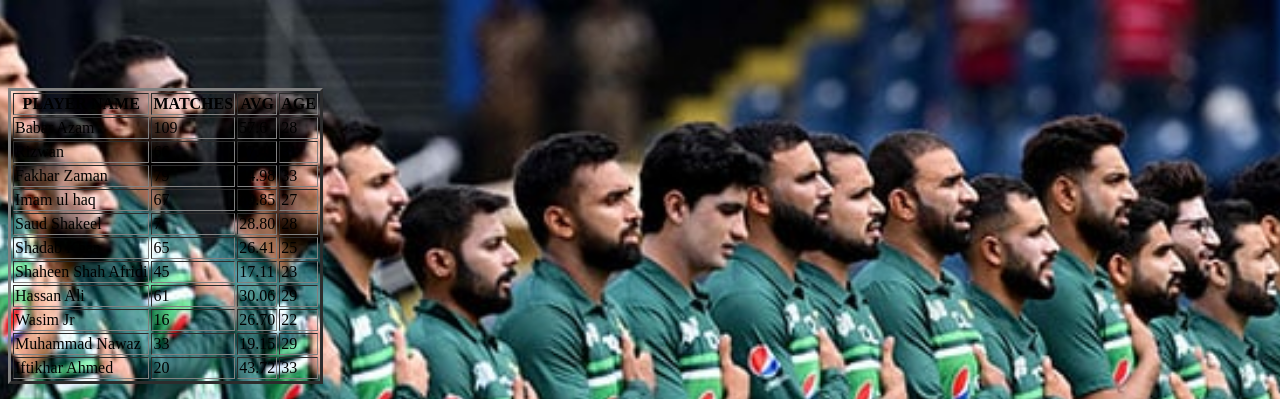
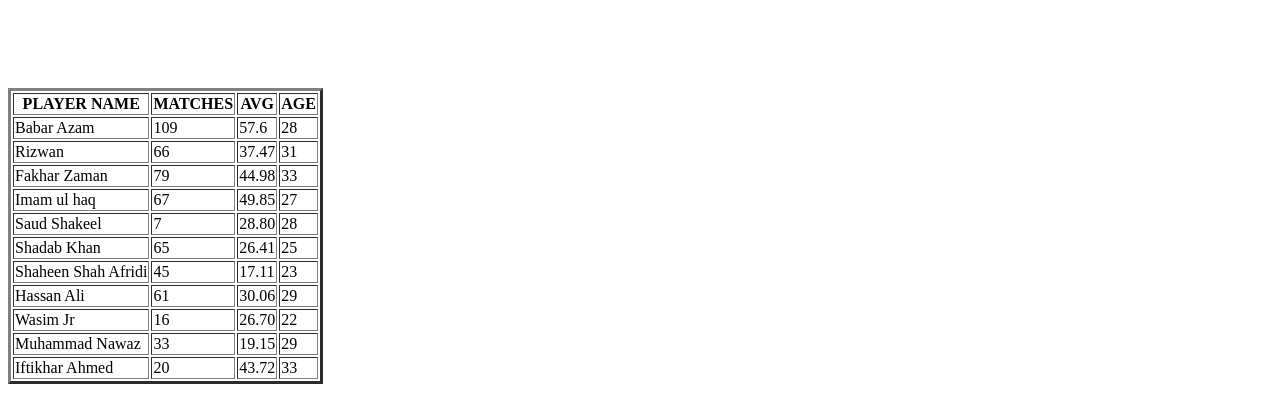
Before and after one commit to SYEEDAWAIS261/WORLDCUP, a plain HTML site: page index.html in a window 1280 px wide. Shown: the top 399 px of the page. Drawn offline with Linux system fonts and the light colour scheme.

Commit message:
add last commit

```diff
--- a/index.html
+++ b/index.html
@@ -136,29 +136,5 @@
 <td>Bengaluru</td>
 <td>2:00 pm</td></tr>
 </table>
-<style>
-
-    body{
-background-image: url(./510968_2250156_updates.jpg);
-background-repeat: no-repeat;
-background-position: center;
-background-size: cover;
-
-    }
-</style>
-
-
-
-
-
-
-
-
-
-
-
-
-
-
 </body>
 </html>
```
